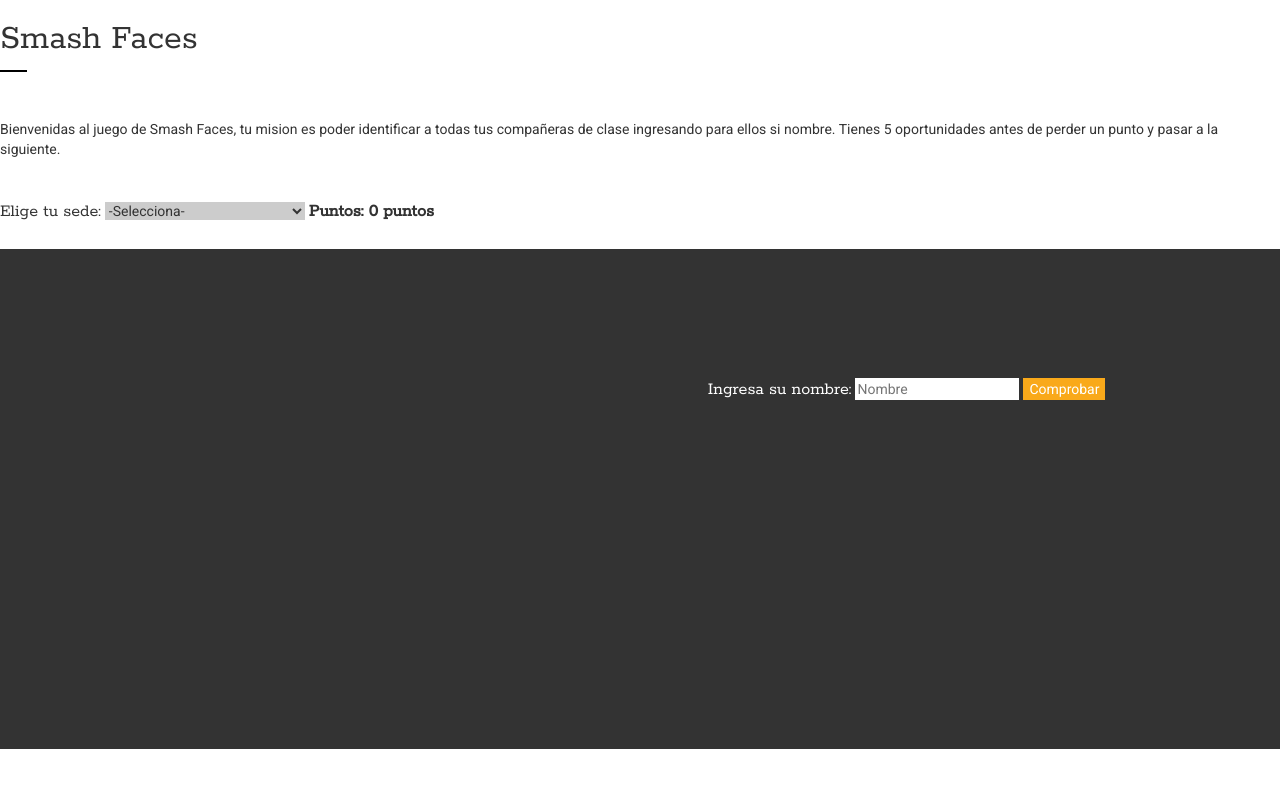
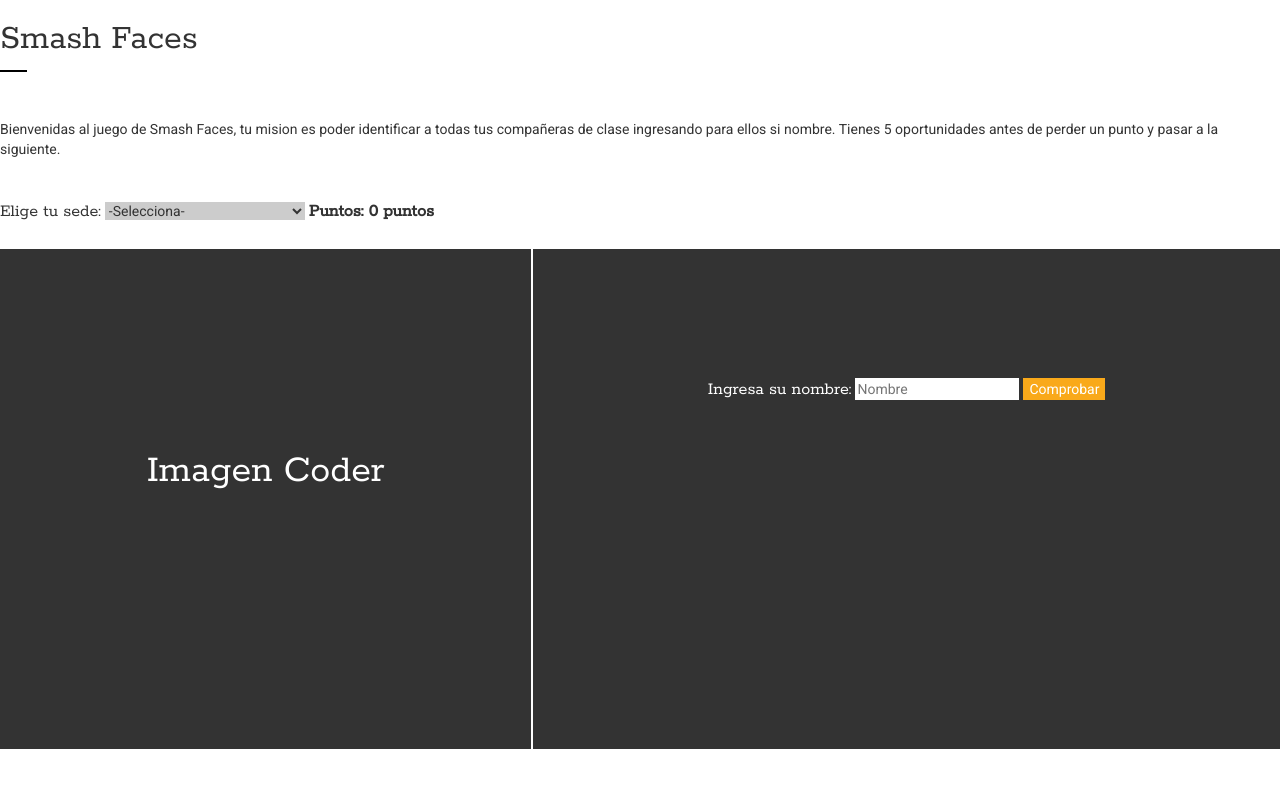
Before and after one commit to flordeciruela/Smash-Faces, a plain HTML site: page index.html in a window 1280 px wide. Drawn offline with Linux system fonts and the light colour scheme.

Commit message:
editando random

```diff
--- a/assets/css/main.css
+++ b/assets/css/main.css
@@ -62,6 +62,14 @@ section .right {
 
 section .left {
   padding: 0;
+	border-right: 2px solid white;
+}
+
+section p {
+	padding-top: calc(50% - 57px);
+	color: white;
+	font-size: 40px;
+	text-align: center;
 }
 
 .root img {
--- a/assets/js/app.js
+++ b/assets/js/app.js
@@ -19,7 +19,7 @@ $( _ => {
     let imgRoute = "assets/img/" +sedeSelected+ "/";
 
     const random = (imgCoder) => {
-      const indexRandom = Math.round(Math.random() * arrayCoders.length -1);
+      const indexRandom = Math.round(Math.random() * (arrayCoders.length -1));
       const actualNumber = state.codersValidated.find(function(value){
                               return value == indexRandom;
                             });
@@ -27,9 +27,8 @@ $( _ => {
         state.codersValidated.push(indexRandom);
         state.indexOfCoder = arrayCoders[indexRandom];
         imgCoder.attr("src", imgRoute + arrayCoders[indexRandom].image);
-        console.log(indexRandom);
+
       }else{
-        console.log(indexRandom);
         random(imgCoder);
       }
       return state.codersValidated[state.codersValidated.length -1];
@@ -55,11 +54,10 @@ $( _ => {
 				} else {
 					loadImage(state.sedeSelected, state.arrayCoders);
 				}
-
 				console.log(state.arrayCoders.length);
+			} else if (state.countIntentos < 5) {
+				alert("Sigue intentando!");
 			} else {
-        alert("Sigue intentando!");
-        if (state.countIntentos >= 5) {
 				alert("Fallaste 5 veces, pierdes 1 punto");
 				$( "#points" ).text(state.points -= 1);
 
@@ -68,16 +66,17 @@ $( _ => {
 				} else {
 					setTimeout(function() {
 						loadImage(state.sedeSelected, state.arrayCoders);
+						$("#input-nombre").val("");
 					}, 2000);
 				}
 			}
-      }
-
+			console.log(state.countIntentos);
 		});
 
-	//root.empty();
 	$( "select" ).change(function() {
     root.empty();
+		$( "#points" ).text(state.points = 0);
+		state.codersValidated = [];
     if ($(this).val() == "Lima") {
       state.sedeSelected = "peru";
       state.arrayCoders = peru;
--- a/index.html
+++ b/index.html
@@ -26,7 +26,11 @@
     </header>
     <section class="container-fluid">
       <div class="row">
-        <div class="root left col-xs-5"></div>
+        <div class="root left col-xs-5">
+					<div class="col-xs-12">
+						<p>Imagen Coder</p>
+					</div>
+				</div>
         <form class="right col-xs-7">
           <label for="input-nombre" class="text-white">Ingresa su nombre:</label>
           <input type="text" id="input-nombre" placeholder="Nombre">
```
Lines whose indentation alone changed are shown as unchanged.
